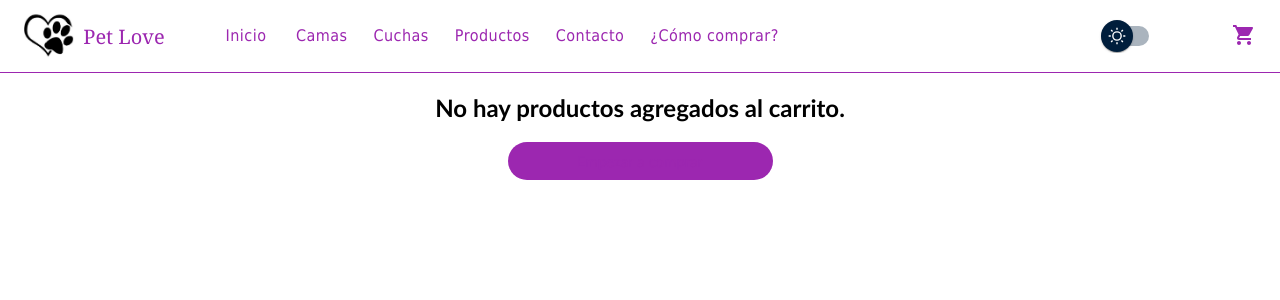
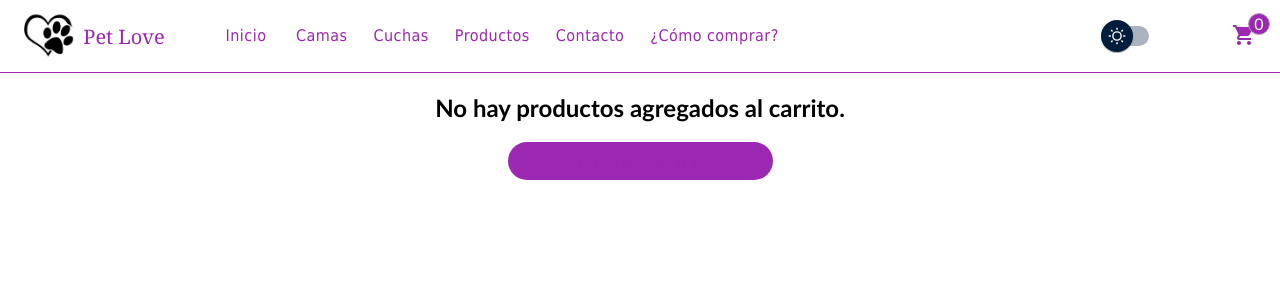
Before and after one commit to KellyML012/ecommerce_31180, a React (Create React App) app in the folder pet-love/: page /carrito in a window 1280 px wide. Shown: the top 300 px of the page. Built offline with nearby package versions, Linux system fonts and the light colour scheme; the HTML template or start-up script is replaced by a standard one.

Commit message:
Add quantitys counters and localStorage

```diff
--- a/pet-love/src/components/CartWidget/CartWidget.css
+++ b/pet-love/src/components/CartWidget/CartWidget.css
@@ -1,7 +1,34 @@
+.cartWidgtet-prod__image {
+    width: 40%;
+}
+
+.cartWidgtet-prod__info {
+    width: 50%;
+}
+
+.cartWidgtet-prod__action {
+    width: 10%;
+}
+
 .cartWidgtet-prod__image img {
     width: 110px;
 }
 
+.container-item-list-cart p {
+    width: 95%;
+}
+
+.cartWidgtet-count {
+    position: absolute;
+    width: 20px;
+    height: 20px;
+    color: white;
+    background: #9C27B0;
+    border: 1px solid #bd9bba;
+    border-radius: 50%;
+    top: 13px;
+    right: 10px;
+}
 .item-cartWidgtet-prod {
     display: flex;
     flex-direction: row;
--- a/pet-love/src/components/CartWidget/CartWidget.js
+++ b/pet-love/src/components/CartWidget/CartWidget.js
@@ -22,14 +22,16 @@ const CartWidget = () =>  {
 
     return(
         <div className='cartWidgtet-container-icon'>
+            <div onClick={handleClick}>
                 <ShoppingCartIcon
                     color='secondary'
                     variant='outlined'
                     aria-controls={open ? 'basic-menu' : undefined}
                     aria-haspopup="true"
                     aria-expanded={open ? 'true' : undefined}
-                onClick={handleClick}
                 />
+                <span className='cartWidgtet-count'>{cartListItems.length}</span>
+            </div>
             <Menu
                 id="basic-menu"
                 anchorEl={anchorEl}
@@ -46,7 +48,6 @@ const CartWidget = () =>  {
                     )
                     :
                     (
-                        <>
                         <Button
                             color='secondary'
                             variant='outlined'
@@ -54,14 +55,13 @@ const CartWidget = () =>  {
                         >
                             Vaciar carrito
                         </Button>
-                        </>
                     )
                     }
                     {cartListItems.map( (item) => {
                         return(
                             <div className='item-cartWidgtet-prod' key={item.id}>
                                 <div className='cartWidgtet-prod__image'>
-                                    <img src={`/${item.image}`} alt={item.price} />
+                                    <img src={`/${item.image}`} alt={item.title} />
                                 </div>
                                 <div className='cartWidgtet-prod__info'>
                                     <p>{item.title}</p>
--- a/pet-love/src/components/CategoryList/CategoryList.js
+++ b/pet-love/src/components/CategoryList/CategoryList.js
@@ -3,7 +3,7 @@ import { useEffect, useState } from "react";
 import { useParams } from "react-router-dom";
 //Firestore
 import { collection, getDocs } from "firebase/firestore"
-import db from "../../config/firebaseConfig";
+import db from "../../services/firebaseConfig";
 
 const CategoryList = () => {
     const [productos, setProductos] = useState([])
--- a/pet-love/src/components/Item/Item.js
+++ b/pet-love/src/components/Item/Item.js
@@ -6,11 +6,13 @@ import { Link } from 'react-router-dom';
 import { ThemeContext } from '../../context/ThemeContext';
 import CartContext from '../../context/CartContext';
 
-const Item = ({ title, price, image, id, stock }) => {
+const Item = ({ id, title, price, image, stock }) => {
+    const item = { id, title, price, image, stock }
 
     const [open, setOpen] = useState(false)
     const { darkTheme } = useContext(ThemeContext)
     const { addProductToCart } = useContext(CartContext)
+
     const handleClose = () => {
         setOpen(false)
     }
@@ -37,7 +39,7 @@ const Item = ({ title, price, image, id, stock }) => {
                     color='secondary'
                     variant='contained'
                     className='item-card-button'
-                    onClick={() => addProductToCart({ title, price, image, id, stock })}
+                    onClick={() => addProductToCart(item, 1)}
                 >
                     Agregar al carrito
                 </Button>
--- a/pet-love/src/components/ItemCount/ItemCount.js
+++ b/pet-love/src/components/ItemCount/ItemCount.js
@@ -1,22 +1,10 @@
 import './ItemCount.css'
 import { Button } from "@mui/material";
-import { useState, useContext } from "react";
+import { useContext } from "react";
 import CartContext from '../../context/CartContext';
 
-const ItemCount = ({ quantity, setQuantity, setShowButton, data }) => {
-    const { addProductToCart } = useContext(CartContext)
-    const [stock, setStock] = useState(10);
-
-    const addCount = () => {
-        if(quantity < stock) {
-            setQuantity( prev => prev + 1 )
-        }
-    }
-    const substractCount = () => {
-        if(quantity > 0) {
-            setQuantity( prev => prev - 1 )
-        }
-    }
+const ItemCount = ({ quantity, setShowButton, data }) => {
+    const { addProductToCart, addQuantity, substractQuantity } = useContext(CartContext)
 
     const onAddToCard = () => {
         addProductToCart(data, quantity)
@@ -25,12 +13,17 @@ const ItemCount = ({ quantity, setQuantity, setShowButton, data }) => {
 
     return(
         <>
-            <label className='item-detail-label'>Selecciona la candidad</label>
+            <label className='item-detail-label'>Seleccione la candidad</label>
+            <span onClick={addQuantity}>$ {data.price * quantity}</span>
             <div className="count-container">
                 <div className='count-item'>
-                    <Button disableRipple onClick={substractCount}>-</Button>
+                    <Button disableRipple onClick={() => substractQuantity(data)} disabled={quantity === 1}>
+                        -
+                    </Button>
                     <p>{quantity}</p>
-                    <Button disableRipple onClick={() => addCount()}>+</Button>
+                    <Button disableRipple onClick={() => addQuantity(data)}>
+                        +
+                    </Button>
                 </div>
                 <Button color='secondary' variant='contained' onClick={onAddToCard}>Agregar al carrito</Button>
             </div>
--- a/pet-love/src/components/ItemDetail/ItemDetail.js
+++ b/pet-love/src/components/ItemDetail/ItemDetail.js
@@ -5,15 +5,17 @@ import CreditCardIcon from '@mui/icons-material/CreditCard';
 import FavoriteBorderIcon from '@mui/icons-material/FavoriteBorder';
 import MenuItem from '@mui/material/MenuItem';
 import Select from '@mui/material/Select';
-import { useState } from "react";
+import { useContext, useState } from "react";
 import { Link } from 'react-router-dom';
 import { Button } from "@mui/material";
+import CartContext from '../../context/CartContext';
 
-const ItemDetail = ( {data} ) => {
-    const { id, title, price, image, category, description, stock} = data
+const ItemDetail = ({ data }) => {
+    const { title, price, image, description, stock } = data
     const [size, setSize] = useState('');
-    const [quantity, setQuantity] = useState(1)
     const [showButton, setShowButton] = useState(false)
+
+    const { quantity, setQuantity} = useContext(CartContext)
 
     const handleChange = (event) => {
         setSize(event.target.value);
@@ -33,7 +35,8 @@ const ItemDetail = ( {data} ) => {
                     <span><strong>3 cuotas sin interés</strong> de $ {Math.round((price)/3)}</span>
                 </p>
                 <p>{description}</p>
-                <label>Seleccione un talle</label>
+                <p>Stock: {stock} unidades</p>
+                <label>Seleccione un talle</label><br/>
                 <Select
                     value={size}
                     onChange={handleChange}
@@ -50,6 +53,7 @@ const ItemDetail = ( {data} ) => {
                         quantity={quantity}
                         setQuantity={setQuantity}
                         setShowButton={setShowButton}
+                        data={data}
                     />
                 :
                     <Link to={"/carrito"}>
--- a/pet-love/src/components/ItemDetailContainer/ItemDetailContainer.js
+++ b/pet-love/src/components/ItemDetailContainer/ItemDetailContainer.js
@@ -4,7 +4,7 @@ import { useEffect, useState } from "react"
 import { useParams } from "react-router-dom"
 import LoadingSpinner from "../LoadingSpinner/LoadingSpinner.js";
 import { doc, getDoc } from "firebase/firestore"
-import db from "../../config/firebaseConfig"
+import db from "../../services/firebaseConfig"
 
 const ItemDetailContainer = () => {
     const { id } = useParams()
@@ -13,7 +13,6 @@ const ItemDetailContainer = () => {
     useEffect( () => {
         getProduct()
         .then( (prod) => {
-            console.log("Respuesta getProduct: ", prod)
             setProduct(prod)
         })
     }, [id])
--- a/pet-love/src/context/CartContext.js
+++ b/pet-love/src/context/CartContext.js
@@ -4,18 +4,18 @@ const CartContext = createContext();
 
 const CartProvider = ({ children }) => {
 
-    const [cartListItems, setCartListItems] = useState([])
+    const [cartListItems, setCartListItems] = useState( JSON.parse(localStorage.getItem("products")) || [] )
     const [totalPrice, setTotalPrice] = useState(0)
-    const [modifyQuantity, setModifyQuantity] = useState(0)
+    const [quantity, setQuantity] = useState(1)
 
     const addProductToCart = (product, quantity) => {
         let productAddedToCart = cartListItems.find(cartItem => cartItem.id === product.id)
         let isInCard = cartListItems.includes(productAddedToCart)
         if(!isInCard) {
             alert("El producto se agregó al carrito.")
-            quantity = 1
-            product.quantity = quantity
-            setTotalPrice(totalPrice + product.price * quantity)
+            setTotalPrice(totalPrice + product.price)
+            localStorage.setItem("products", JSON.stringify([...cartListItems, product]))
+            console.log({product, cantidad: quantity})
             return setCartListItems(cartListItems => [...cartListItems, product])
         }
         alert("El producto ya se encuentra en el carrito.")
@@ -23,24 +23,29 @@ const CartProvider = ({ children }) => {
 
     const removeProductFromCart = (id) => {
         alert("El producto se eliminó del carrito.")
-        const newItemList = cartListItems.filter( (item) => {return item.id !== id} )
-        setCartListItems(newItemList)
+        let product = cartListItems.filter( (item) => item.id !== id )
+        setCartListItems(product)
+        localStorage.setItem('products', JSON.stringify(product))
     }
 
     const clearCart = () => {
         alert("El carrito está vacío.")
         setCartListItems([])
         setTotalPrice(0)
+        localStorage.clear()
     }
 
-    /* const cartProductQuantity = () => {
-        return cartListItems.reduce((previousValue, item) => previousValue + item.quantity, 1)
-    } */
-
-    const modifyProductsQuantity = (id, value) => {
-        const products = cartListItems.find(item => item.id === id)
-        products.quantity += value
-        return setModifyQuantity(modifyQuantity + value)
+    const addQuantity = (product) => {
+        if(quantity < product.stock) {
+            setQuantity( prev => prev + 1 )
+            setTotalPrice(totalPrice + product.price)
+        }
+    }
+    const substractQuantity = (product) => {
+        if(quantity > 0) {
+            setQuantity( prev => prev - 1 )
+            setTotalPrice(totalPrice - product.price)
+        }
     }
 
     const data = {
@@ -49,7 +54,10 @@ const CartProvider = ({ children }) => {
         removeProductFromCart,
         clearCart,
         totalPrice,
-        modifyProductsQuantity
+        quantity,
+        setQuantity,
+        addQuantity,
+        substractQuantity
     }
 
     return (
--- a/pet-love/src/pages/Cart.js
+++ b/pet-love/src/pages/Cart.js
@@ -8,12 +8,12 @@ import AddCircleOutlineIcon from '@mui/icons-material/AddCircleOutline';
 import RemoveCircleOutlineIcon from '@mui/icons-material/RemoveCircleOutline';
 import Modal from '../components/Modal/Modal';
 import {addDoc, collection} from "firebase/firestore"
-import db from '../config/firebaseConfig';
+import db from '../services/firebaseConfig';
 import { useNavigate } from 'react-router-dom';
 
 const Cart = () => {
 
-    const { cartListItems, removeProductFromCart, totalPrice, modifyProductsQuantity, clearCart } = useContext(CartContext)
+    const { cartListItems, removeProductFromCart, totalPrice, clearCart, quantity, addQuantity, substractQuantity } = useContext(CartContext)
     const [showModal, setShowModal] = useState(false);
     const [formValue, setFormValue] = useState({
         name: "",
@@ -41,7 +41,7 @@ const Cart = () => {
     }
 
     const handleChange = (e) => {
-        //[e.target.name] into brackets to caputre its value - variable value into an object
+        //[e.target.name] into brackets to capture its value - variable value into an object
         setFormValue({...formValue, [e.target.name] : e.target.value})
     }
 
@@ -76,7 +76,7 @@ const Cart = () => {
                         <h2>Quitar</h2>
                     </div>
                     {cartListItems.map( (item) => {
-                        const { id, title, image, price, quantity, stock} = item
+                        const { id, title, image, price, stock} = item
                         return (
                             <div className='cart-table__content' key={id}>
                                 <div className='cart-table__content-img'>
@@ -92,7 +92,7 @@ const Cart = () => {
                                     <Button
                                         disableRipple
                                         color='secondary' variant='outlined'
-                                        onClick={() => modifyProductsQuantity(id, -1)}
+                                        onClick={() => substractQuantity(item)}
                                         disabled={quantity === 1}
                                         className='cart-table__quantity-button'
                                     >
@@ -102,7 +102,7 @@ const Cart = () => {
                                     <Button
                                         disableRipple
                                         color='secondary' variant='outlined'
-                                        onClick={() => modifyProductsQuantity(id, +1)}
+                                        onClick={() => addQuantity(item)}
                                         disabled={stock < quantity}
                                         className='cart-table__quantity-button'
                                     >
```
Also changed, not shown: pet-love/src/components/ItemListContainer/ItemListContainer.js (+18 -5 lines), pet-love/src/services/products.service.js (added, +24 -0 lines), pet-love/src/services/firebaseConfig.js (renamed from pet-love/src/config/firebaseConfig.js). Lines whose indentation alone changed are shown as unchanged.
